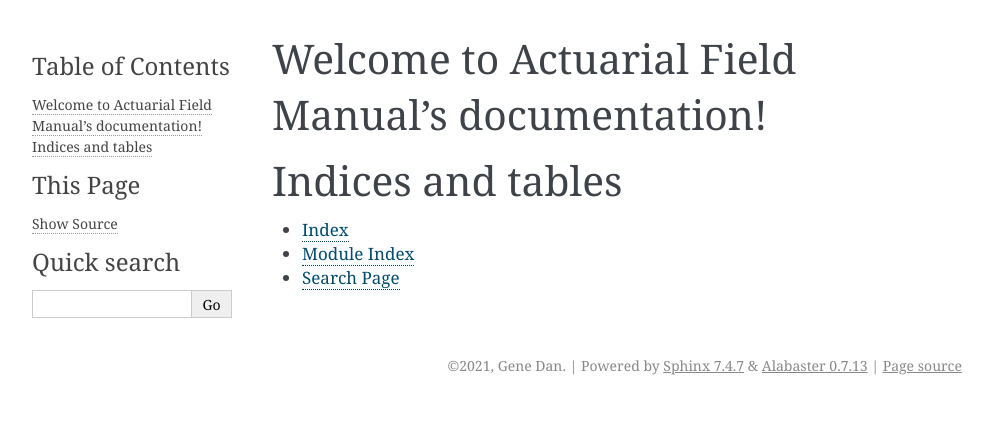
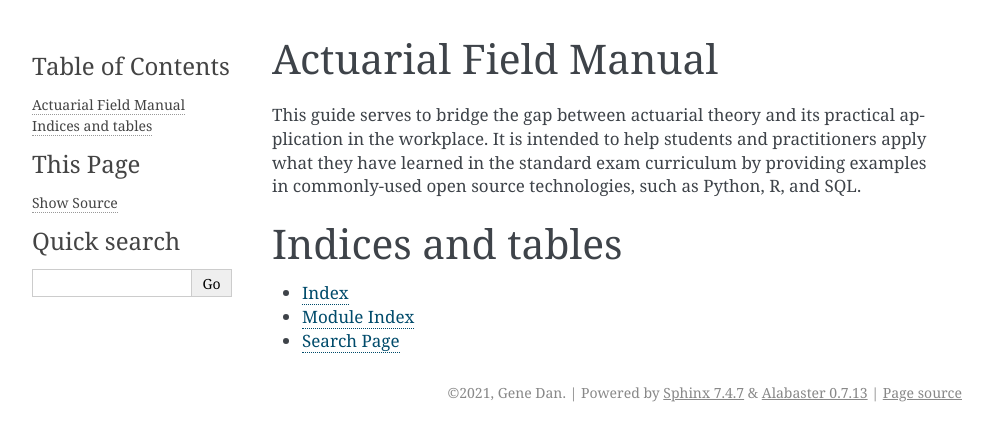
Before and after one commit to genedan/actuarial-field-manual, a Sphinx documentation site: the page built from docs/index.rst, in a window 1280 px wide. Shown: the top 441 px of the page, without its empty margins (148-1141 px from the left). Built offline with Sphinx 7.4.7, drawn with Linux system fonts in a browser that asks for light colours.

Commit message:
update index

```diff
--- a/docs/index.rst
+++ b/docs/index.rst
@@ -3,8 +3,10 @@
    You can adapt this file completely to your liking, but it should at least
    contain the root `toctree` directive.
 
-Welcome to Actuarial Field Manual's documentation!
+Actuarial Field Manual
 ==================================================
+
+This guide serves to bridge the gap between actuarial theory and its practical application in the workplace. It is intended to help students and practitioners apply what they have learned in the standard exam curriculum by providing examples in commonly-used open source technologies, such as Python, R, and SQL.
 
 .. toctree::
    :maxdepth: 2
```
